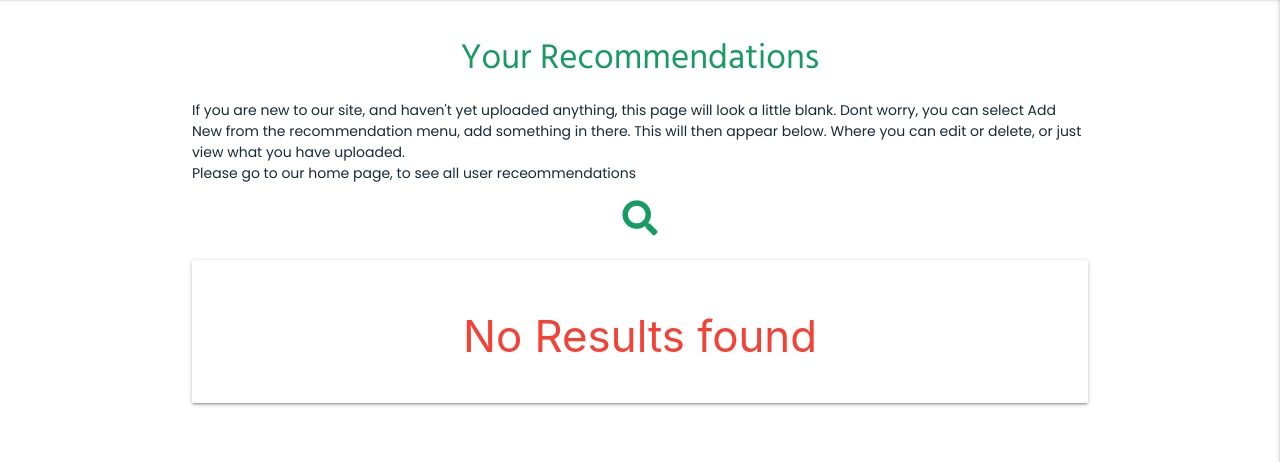
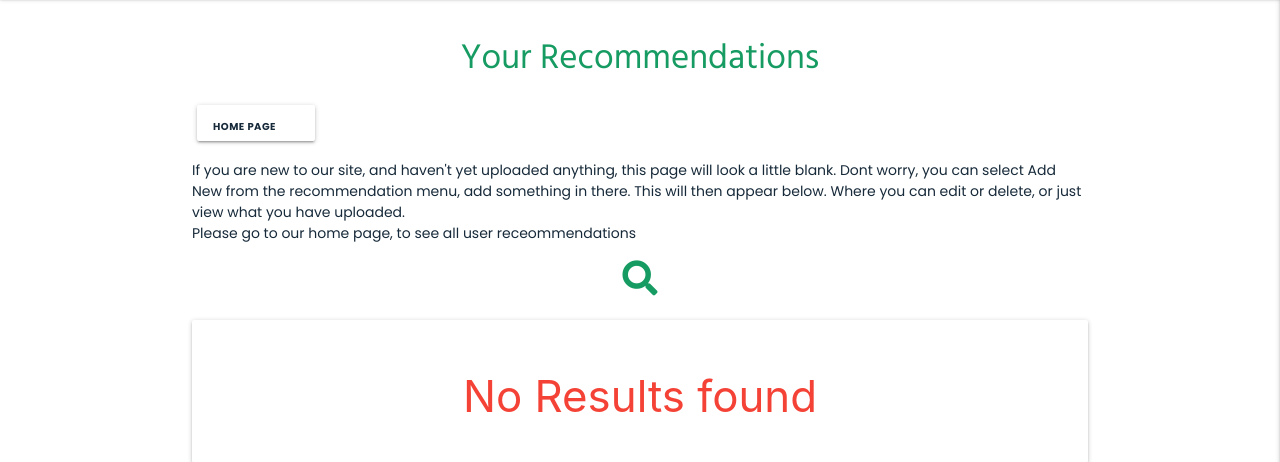
Before and after one commit to LisaHackett97/HiddenIrishTravels, a Flask app: page /search_user_page in a window 1280 px wide. Shown: the part 66-528 px from the top of the page. Run offline with Flask 2, Linux system fonts and the light colour scheme; the visitor is signed in with stand-in values (Sample User, id 1); data that the repository does not hold is empty; some libraries are stand-ins or nearby versions.

Commit message:
update links between user and home pages

```diff
--- a/static/js/script.js
+++ b/static/js/script.js
@@ -1,8 +1,8 @@
 // function to clear registration form
-window.onload = function() {
-    document.getElementById("register_form").reset();
+// window.onload = function() {
+//     document.getElementById("register_form").reset();
 
-}
+// }
 /*
 doc ready functions, including  materialize validate
 */
--- a/templates/home.html
+++ b/templates/home.html
@@ -4,7 +4,10 @@
 
 
 <h1>Welcome to Hidden Irish Travels</h1>
+<!-- Link to bring user to their page -->
+{% if session.user %}
 <a href="{{ url_for('user_page', username=session['user'])}}" class="btn col s6 page-btn">Your page <i class="far fa-user-circle"></i></a>
+{% endif %}
 <p>"Lorem ipsum dolor sit amet, consectetur adipiscing elit, sed do eiusmod tempor incididunt ut labore et dolore magna
     aliqua. Ut enim ad minim veniam, quis nostrud exercitation ullamco laboris nisi ut aliquip ex ea commodo consequat.
     Duis aute irure dolor in reprehenderit in voluptate velit esse cillum dolore eu fugiat nulla pariatur. Excepteur
@@ -33,20 +36,19 @@
                         <button type="submit" class="btn-small text-shadow center search-action-btn">
                             <i class="fas fa-search left hide-on-small-only"></i> Search
                         </button>
-
                     </div>
                 </div>
             </div>
         </form>
     </div>
 </div>
+<!-- end of search container -->
 
 
 {% if recommendations|length > 0 %}
 <div class="container-fluid">
     <div class="row recommendation-row">
         {% for recommendation in recommendations %}
-
         <div class="col s12 m6 l3">
             <div class="card medium">
                 <div class="card-image">
--- a/templates/user_page.html
+++ b/templates/user_page.html
@@ -1,10 +1,13 @@
 {% extends "base.html" %}
 {% block content %}
-
+<!-- This page is for logged in users to view/search their own uploaded receommendations -->
 <h1 class="center-align"> {{ username }}</h1>
 
 <h2 class="center-align">Your Recommendations </h2>
-
+{% if session.user %}
+<a href="{{ url_for('home')}}" class="btn col s6 page-btn">Home Page <i
+        class="far fa-home"></i></a>
+{% endif %}
 <p>If you are new to our site, and haven't yet uploaded anything, this page will look a little blank.
     Dont worry, you can select Add New from the recommendation menu, add something in there.
     This will then appear below. Where you can edit or delete, or just view what you have uploaded. <br>
@@ -16,12 +19,11 @@
 
 <!-- search on the user page will only give results for the loggedin user-->
 <div class="container search-container">
-        <a href="{{ url_for('user_page', username=session['user'])}}" class="btn text-shadow" id="clear-search">Clear Search results</a>
+    <a href="{{ url_for('user_page', username=session['user'])}}" class="btn text-shadow" id="clear-search">Clear Search
+        results</a>
     <div class="row card-panel search-card">
         <form action="{{ url_for('search_user_page') }}" method="POST" class="col s12" id="search-form">
-
             <div class="row valign-wrapper center-align">
-                    <!-- <div class="row"> -->
                 <div class="input-field col s8" id="search-input">
                     <input type="text" name="query" id="query" required class="validate">
                     <label for="query">Search here</label>
@@ -37,7 +39,6 @@
         </form>
     </div>
 </div>
-
 
 <!-- Card to show search results and all the users uploaded recommendations -->
 <div class="card-panel">
@@ -60,8 +61,7 @@
                         <p> Created By: </i> {{ recommendation.created_by }}</p>
                         <br>
                         <!--
-                                At this point all user recommendations are showing on the user page.
-                                Until filter in place, edit is restricted to the user
+                                User recommendations created by the logged in user are showing on the user page.
                         -->
                         {% if session.user|lower == recommendation.created_by|lower %}
                         <a href="{{ url_for('edit_recommendations', recommendation_id=recommendation._id) }}"
@@ -76,7 +76,6 @@
                                     class="modal-close btn-flat">Dismiss </a>
                                 <a href="{{ url_for('delete_recommendation', recommendation_id=recommendation._id) }}"
                                     class="modal-close btn-flat">Confirm Deletion</a>
-
                             </div>
                         </div>
                         {% endif %}
@@ -94,10 +93,5 @@
     {% else %}
     <h3 class="center-align red-text">No Results found</h3>
     {% endif %}
-
-
-
-
-
 </div>
 {% endblock %}
```
Lines whose indentation alone changed are shown as unchanged.
